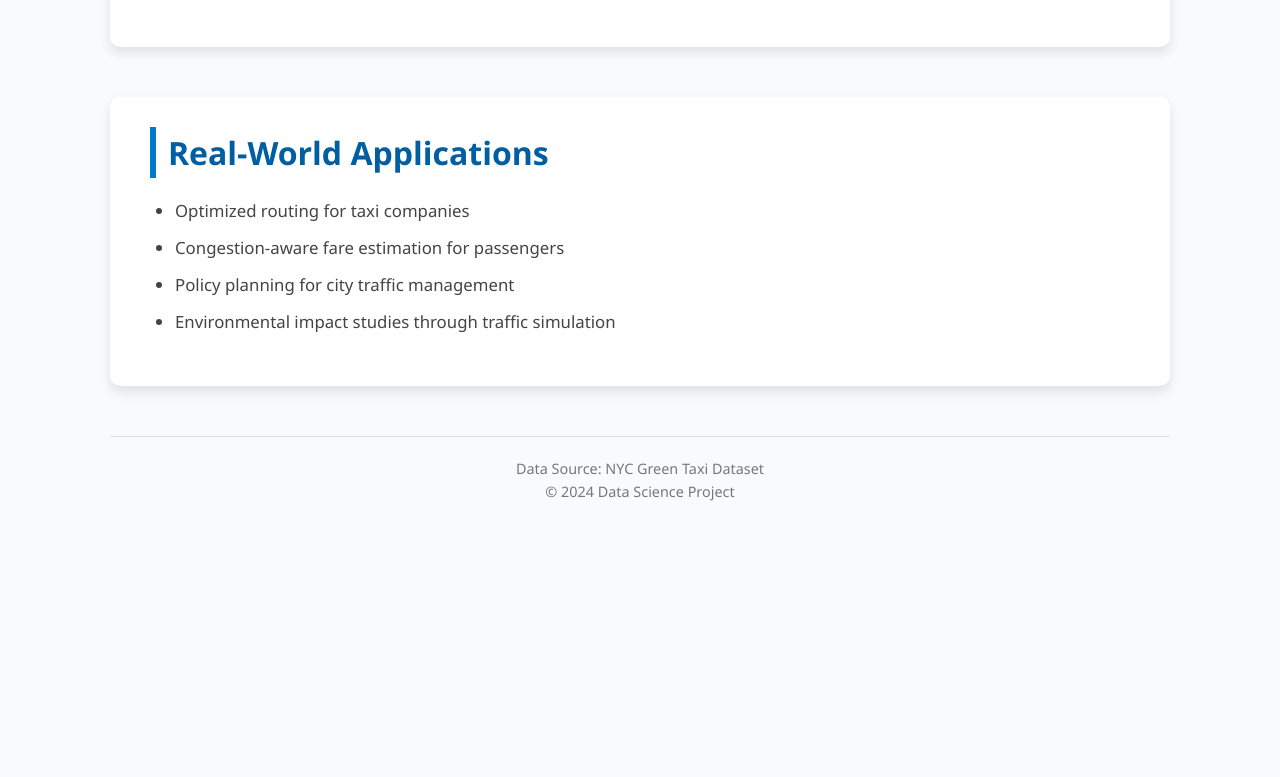
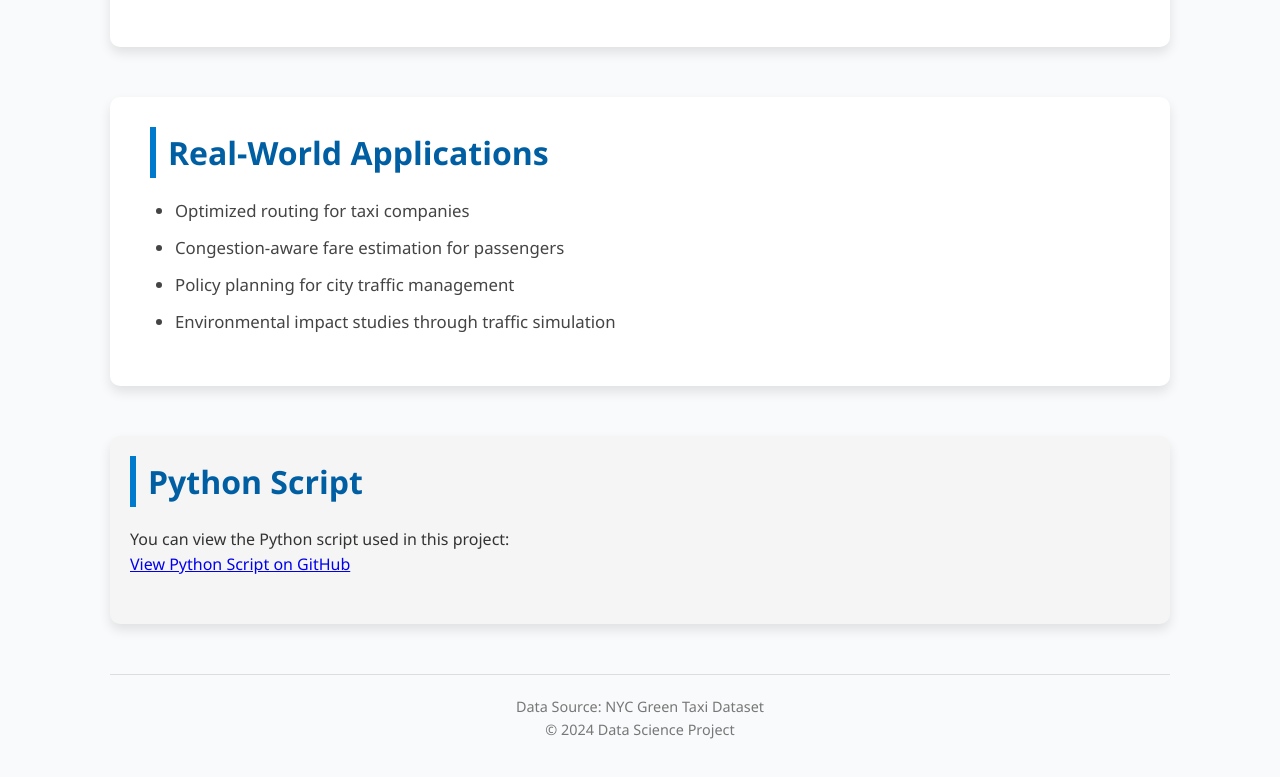
Before and after one commit to navya2495/traffic, a plain HTML site: page index.html in a window 1280 px wide. Shown: the part 7954-8731 px from the top of the page. Before the commit the page ends 8497 px from the top, so only its background shows below. Drawn offline with Linux system fonts and the light colour scheme.

Commit message:
Update index.html

```diff
--- a/index.html
+++ b/index.html
@@ -211,6 +211,20 @@
     </ul>
 
   </section>
+  <section id="python-file-link" style="padding: 20px; background-color: #f5f5f5;">
+  <h2>Python Script</h2>
+  <p>You can view the Python script used in this project:</p>
+
+  <!-- Link to view on GitHub -->
+  <a href="https://github.com/navya2495/traffic/blob/main/Capstone_Project_Code_Group_5.ipynb" target="_blank">
+    View Python Script on GitHub
+  </a>
+  <br><br>
+
+
+
+</section>
+
 
 
 
```
